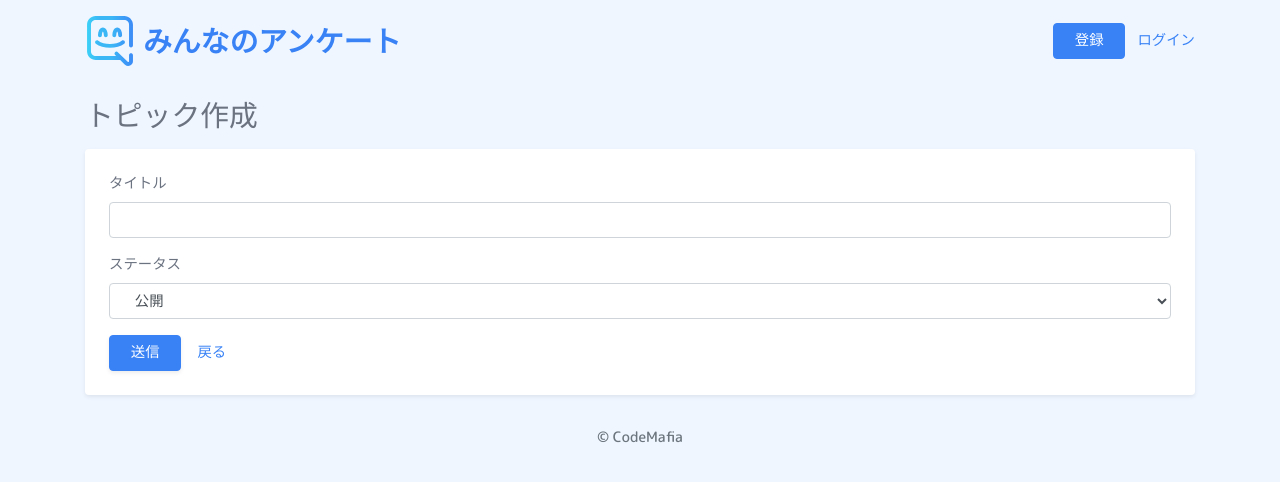
After one commit to TakahashiJumpei/learning_be, a PHP site: template src/php/views/topic.php in a window 1280 px wide. The commit adds this page. Shown: the top 482 px of the page. Run offline with PHP 8.4, Linux system fonts and the light colour scheme; the template is opened without the code that fills it, so the values that code supplies are empty; some libraries are stand-ins or nearby versions.

Commit message:
トピック作成画面の実装

```diff
--- /dev/null
+++ b/src/php/views/topic.php
@@ -0,0 +1,32 @@
+<main class="container py-3">
+    <h1 class="h2 mb-3">トピック作成</h1>
+
+    <div class="bg-white p-4 shadow-sm mx-auto rounded">
+        <form action="">
+            <div class="form-group">
+                <label for="">タイトル</label>
+                <input type="text" class="form-control">
+            </div>
+            <div class="form-group">
+                <label for="">ステータス</label>
+                <select name="" id="" class="form-control">
+                    <option value="1" selected>公開</option>
+                    <option value="0">非公開</option>
+                </select>
+            </div>
+            <div class="d-flex align-items-center">
+                <div>
+                    <input type="submit" value="送信" class="btn btn-primary shadow-sm mr-3">
+                </div>
+                <div>
+                    <a href="">戻る</a>
+                </div>
+            </div>
+        </form>
+    </div>
+
+
+</main>
+<footer class="text-center p-3">
+    <span class="text-muted"> &copy; CodeMafia</span>
+</footer>
```
Also changed, not shown: src/index.php (+1 -37 lines), src/php/controllers/topic.php (added, +9 -0 lines), src/php/views/home.php (+35 -5 lines).
